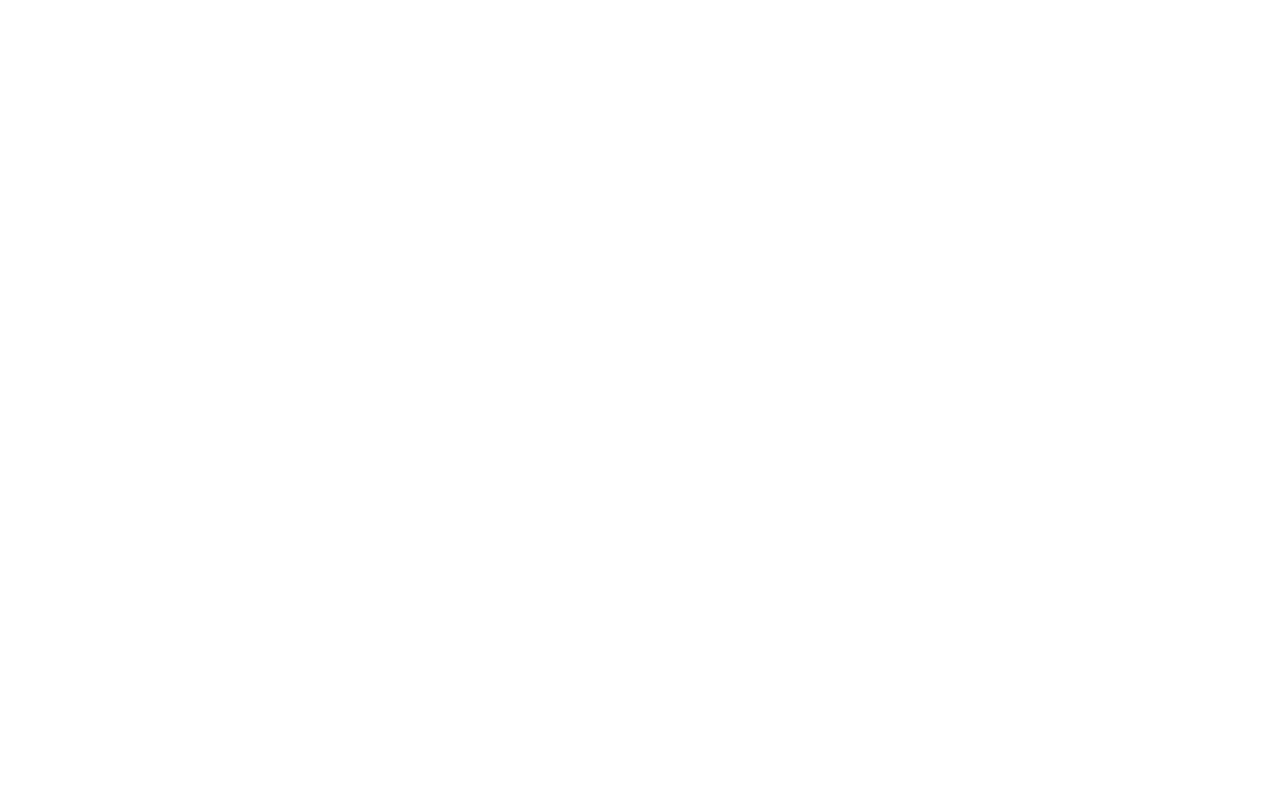
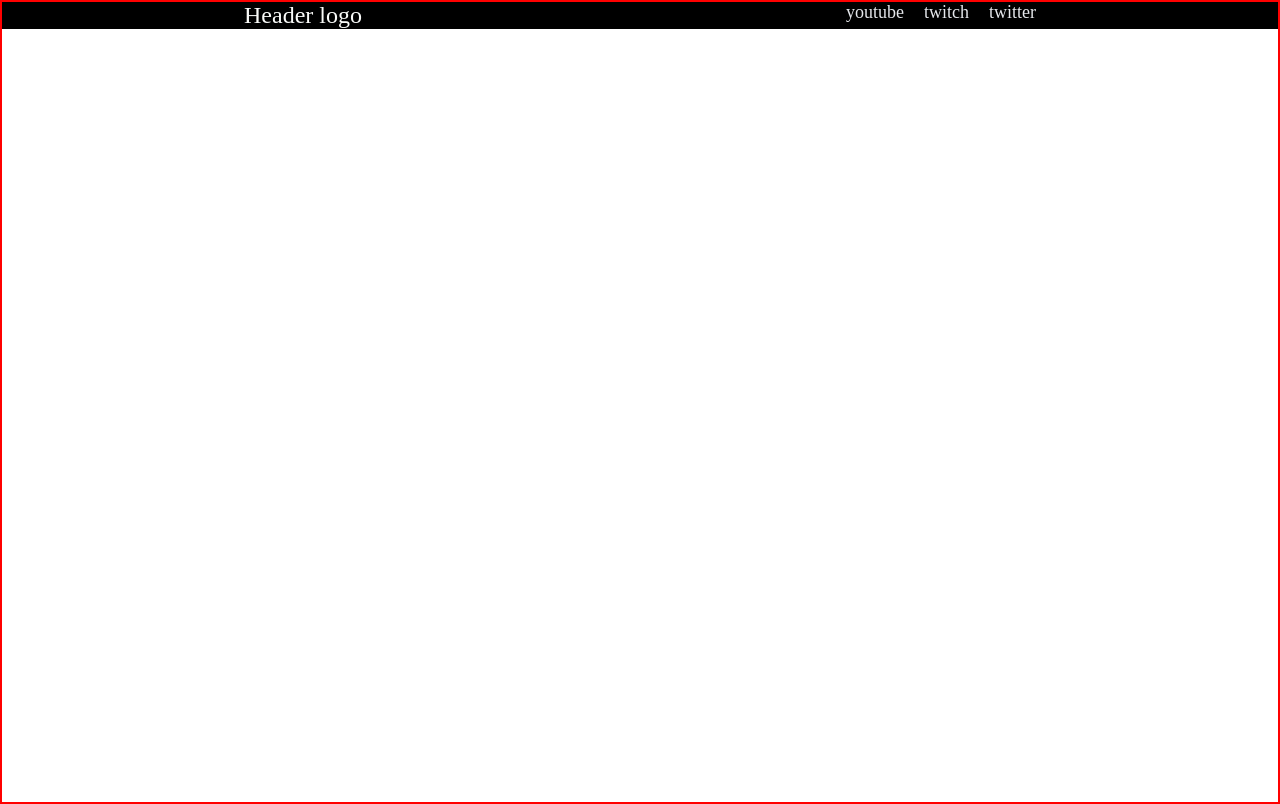
Before and after one commit to Joshwilcox12/Landing-Page, a plain HTML site: page index.html in a window 1280 px wide. Drawn offline with Linux system fonts and the light colour scheme.

Commit message:
Add Header and Header Links
created header and the header Links

```diff
--- a/index.html
+++ b/index.html
@@ -2,10 +2,20 @@
 <html lang="en">
 <head>
 <meta charset="UTF-8">
+<link rel="stylesheet" href="./style.css">
 <title>Landing-Page</title>
-
 </head>
 <body>
+    <div class="hero">
 
+            <div class="header">
+                <div class="logo">Header logo</div>
+                <ul>
+                    <li ><a href="https://www.youtube.com" target="_blank" rel="noopener noreferrer" >youtube</a></li>
+                    <li><a href="https://www.twitch.tv/"   target="_blank" rel="noopener noreferrer" >twitch</a></li>
+                    <li><a href="https://www.x.com"        target="_blank" rel="noopener noreferrer" >twitter</a></li>
+                </ul>
+            </div>
+    </div>
 </body>
 </html>
--- a/style.css
+++ b/style.css
@@ -0,0 +1,35 @@
+body{
+    margin: 0;
+    min-height: 100vh;
+    border: 2px solid red;
+}
+
+.hero{
+    background-color: black;
+}
+
+
+.header{
+    display: flex;
+    justify-content: space-around;
+}
+
+ul{
+    margin: 0;
+    padding: 0;
+    display: flex;
+    list-style-type: none;
+    gap: 20px;
+
+}
+
+.logo{
+    font-size: 24px;
+    color: #F9FAF8;
+}
+
+a{
+    text-decoration: none;
+    font-size: 18px;
+    color: #e5e7eb;
+}
```
